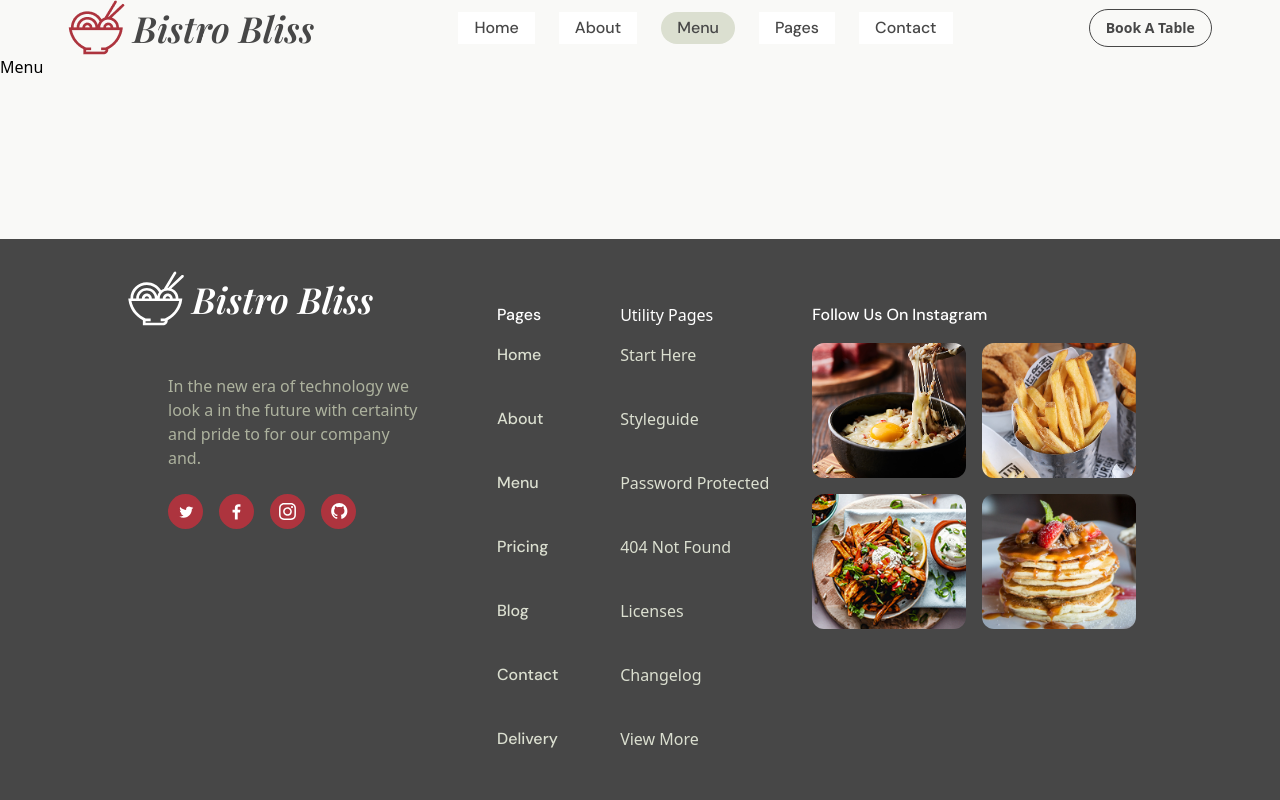
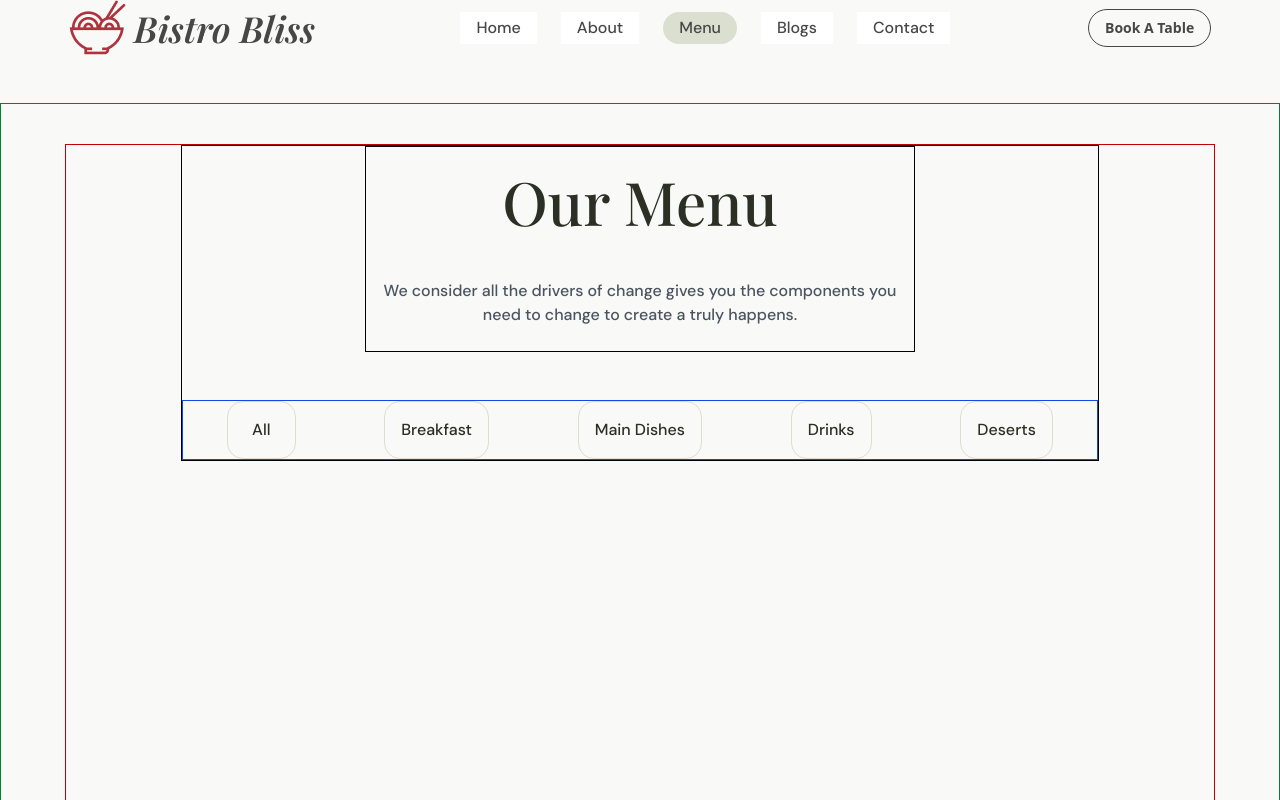
Before and after one commit to Samad0777/food-site, a React (Vite) app: page /menu in a window 1280 px wide. Shown: the top 800 px of the page. Built offline with nearby package versions, Linux system fonts and the light colour scheme.

Commit message:
feat : menu page is started

```diff
--- a/src/components/MobileNav.jsx
+++ b/src/components/MobileNav.jsx
@@ -34,7 +34,7 @@ const MobileNav = ({open}) => {
                             </Link>
 
                             <Link to="/pages" onClick={()=>setOpen(false)}>
-                            <li className='cursor-pointer'>Pages</li>
+                            <li className='cursor-pointer'>Blogs</li>
                             </Link>
 
                             <Link to="/contact" onClick={()=>setOpen(false)}>
--- a/src/components/Navbar.jsx
+++ b/src/components/Navbar.jsx
@@ -40,7 +40,7 @@ const Navbar = () => {
 
             <NavLink className={({isActive})=> `${isActive ? "bg-[#DBDFD0] rounded-2xl" : "bg-white" }`} to="/pages">
             <li className='cursor-pointer hover:bg-[#DBDFD0] rounded-2xl px-4 py-1'>
-              Pages
+              Blogs
               </li>
             </NavLink>
 
--- a/src/pages/Menu.jsx
+++ b/src/pages/Menu.jsx
@@ -1,11 +1,64 @@
-import React from 'react'
+import React from "react";
+import { NavLink } from "react-router-dom";
 
 const Menu = () => {
   return (
-    <div>
-      Menu
-    </div>
-  )
-}
+    <>
+      <section className="h-screen border flex justify-center items-center border-green-700 mt-12">
+        <div className="border flex flex-col items-center border-red-700 h-[90%] w-full md:w-[90%]">
+          <div className="flex flex-col items-center border h-auto w-full lg:w-[80%]">
+            <div className="flex flex-col justify-center items-center border w-[100%] lg:w-[60%] text-center">
+              <h1 className="text-4xl md:text-6xl text-secondary font-playfair py-6">
+                Our Menu
+              </h1>
+              <p className="font-dmsans text-[#495460] py-6 px-4 text-center">
+                We consider all the drivers of change gives you the components
+                you need to change to create a truly happens.
+              </p>
+            </div>
+            <div className="border border-blue-700 w-full mt-12">
+              <div className="grid grid-cols-1 grid-rows-2 sm:flex items-center justify-around text-secondary font-dmsans">
+                <NavLink
+                  className="hover:bg-red-primary border transition-all duration-300 ease-in-out border-[#DBDFD0]
+     hover:text-white px-6 py-4 rounded-2xl"
+                >
+                  All
+                </NavLink>
 
-export default Menu
+                <NavLink
+                  className="hover:bg-red-primary border transition-all duration-300 ease-in-out border-[#DBDFD0]
+     hover:text-white px-4 py-4 rounded-2xl"
+                >
+                  Breakfast
+                </NavLink>
+
+                <NavLink
+                  className="hover:bg-red-primary border transition-all duration-300 ease-in-out border-[#DBDFD0]
+     hover:text-white px-4 py-4 rounded-2xl"
+                >
+                  Main Dishes
+                </NavLink>
+
+                <NavLink
+                  className="hover:bg-red-primary border transition-all duration-300 ease-in-out border-[#DBDFD0]
+     hover:text-white px-4 py-4 rounded-2xl"
+                >
+                  Drinks
+                </NavLink>
+
+                <NavLink
+                  className="hover:bg-red-primary border transition-all duration-300 ease-in-out border-[#DBDFD0]
+     hover:text-white px-4 py-4 rounded-2xl"
+                >
+                  Deserts
+                </NavLink>
+              </div>
+            </div>
+          </div>
+        </div>
+      </section>
+    </>
+  );
+};
+
+export default Menu;
```
Also changed, not shown: 1 other file (tests, documents, lock files or other folders).
